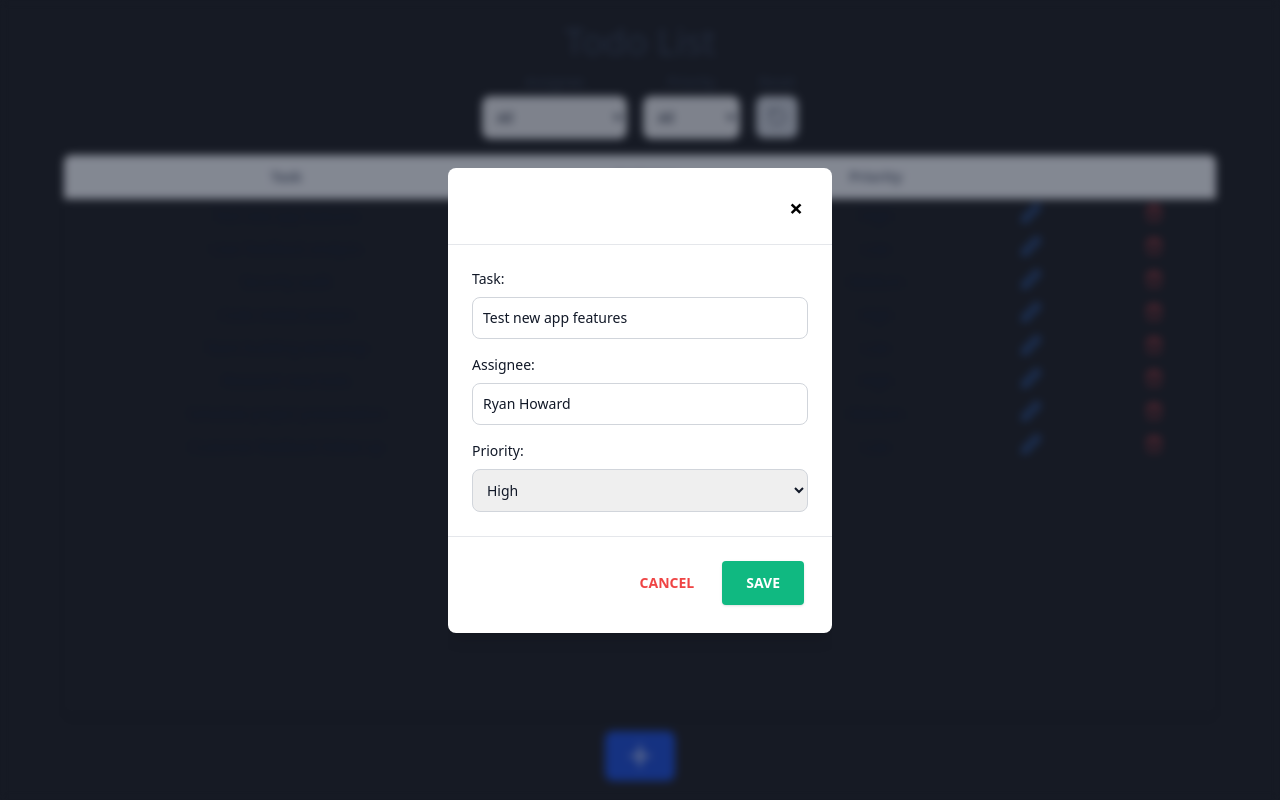
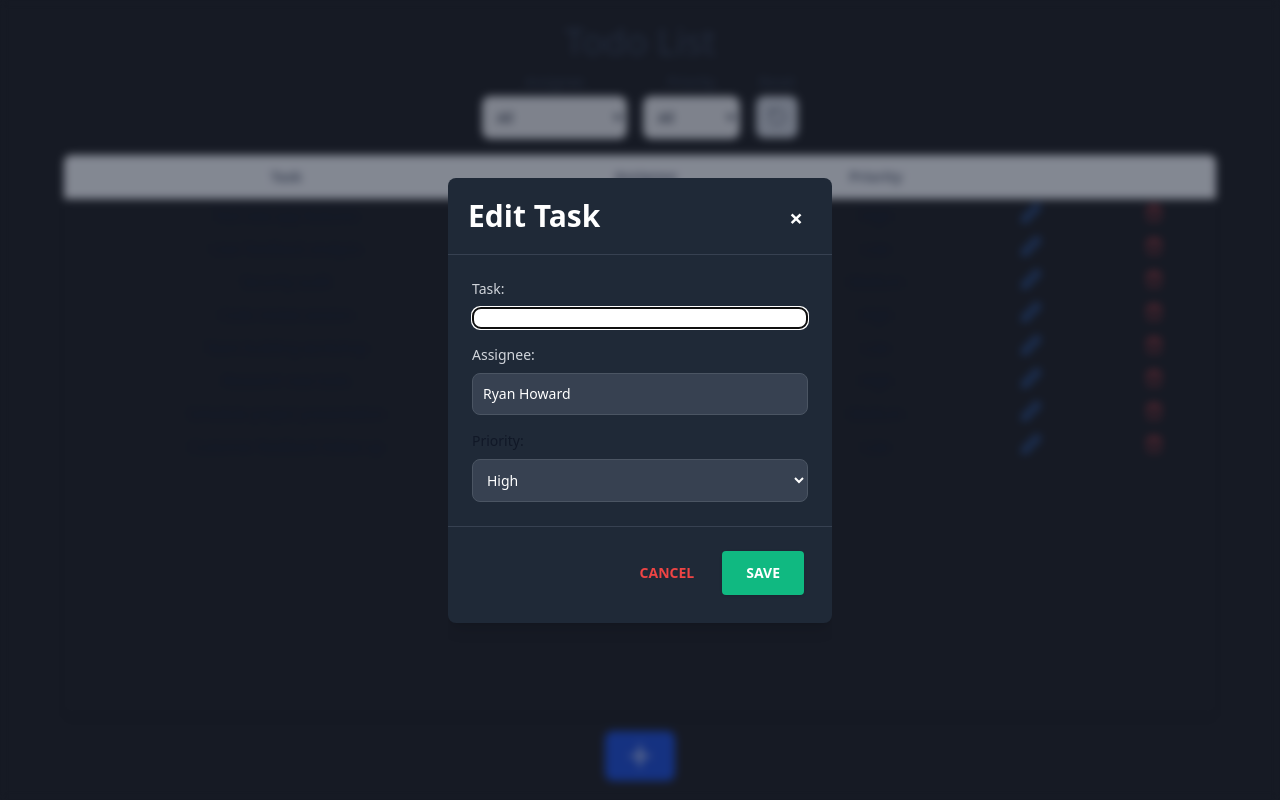
Before and after one commit to shlomiNugarker/Todo-List-React-Application, a React (Vite) app: page / in a window 1280 px wide. Both pictures are taken after a click on the button 1030 px from the left and 213 px from the top of the page. Built offline with nearby package versions, Linux system fonts and the light colour scheme.

Commit message:
auto focus input

```diff
--- a/src/cmps/TaskFormModal.tsx
+++ b/src/cmps/TaskFormModal.tsx
@@ -1,4 +1,4 @@
-import { useState } from "react";
+import { useEffect, useRef, useState } from "react";
 import { Task } from "../interfaces/Task";
 
 interface Props {
@@ -12,6 +12,14 @@ const TaskFormModal = ({ saveTask, close, task }: Props) => {
   const [errors, setErrors] = useState<{ task?: string; assignee?: string }>(
     {}
   );
+
+  const taskInputRef = useRef<HTMLInputElement>(null);
+
+  useEffect(() => {
+    if (taskInputRef.current) {
+      taskInputRef.current.focus();
+    }
+  }, []);
 
   const handleInputChange = (
     e: React.ChangeEvent<HTMLInputElement | HTMLSelectElement>
@@ -58,17 +66,17 @@ const TaskFormModal = ({ saveTask, close, task }: Props) => {
         onSubmit={handleSubmit}
         className="justify-center items-center flex overflow-x-hidden overflow-y-auto fixed  z-50 outline-none focus:outline-none min-w-[30vw]"
       >
-        <div className="relative my-6 mx-auto max-w-3xl border-0 rounded-lg shadow-lg flex flex-col w-full bg-white dark:bg-gray-800 dark:text-white outline-none focus:outline-none">
+        <div className="relative my-6 mx-auto max-w-3xl border-0 rounded-lg shadow-lg flex flex-col w-full  bg-gray-800 text-white outline-none focus:outline-none">
           {/* Header */}
-          <div className="flex items-start justify-between p-5 border-b border-gray-200 dark:border-gray-700 rounded-t">
+          <div className="flex items-start justify-between p-5 border-b  border-gray-700 rounded-t">
             <h3 className="text-3xl font-semibold">
               {taskToSave.id ? "Edit Task" : "Add Task"}
             </h3>
             <button
-              className="p-1 ml-auto bg-transparent border-0 text-black dark:text-white float-right text-3xl leading-none font-semibold outline-none focus:outline-none"
+              className="p-1 ml-auto bg-transparent border-0 text-white float-right text-3xl leading-none font-semibold outline-none focus:outline-none"
               onClick={close}
             >
-              <span className="bg-transparent text-black dark:text-white h-6 w-6 text-2xl block outline-none focus:outline-none">
+              <span className="bg-transparent text-white h-6 w-6 text-2xl block outline-none focus:outline-none">
                 ×
               </span>
             </button>
@@ -79,7 +87,7 @@ const TaskFormModal = ({ saveTask, close, task }: Props) => {
             <div>
               <label
                 htmlFor="task"
-                className="block mb-2 text-sm font-medium text-gray-900 dark:text-gray-300"
+                className="block mb-2 text-sm font-medium text-gray-300"
               >
                 Task:
               </label>
@@ -89,9 +97,10 @@ const TaskFormModal = ({ saveTask, close, task }: Props) => {
                 value={taskToSave.task}
                 onChange={handleInputChange}
                 aria-label="Task Description"
+                ref={taskInputRef}
                 className={`border ${
                   errors.task ? "border-red-500" : "border-gray-300"
-                } text-gray-900 text-sm rounded-lg focus:ring-blue-500 focus:border-blue-500 block w-full p-2.5 dark:bg-gray-700 dark:border-gray-600 dark:placeholder-gray-400 dark:text-white`}
+                }  text-sm rounded-lg focus:ring-blue-500 focus:border-blue-500 block w-full p-2.5bg-gray-700 border-gray-600 placeholder-gray-400 text-white`}
               />
               {errors.task && (
                 <p className="text-red-500 text-sm mt-1">{errors.task}</p>
@@ -101,7 +110,7 @@ const TaskFormModal = ({ saveTask, close, task }: Props) => {
             <div>
               <label
                 htmlFor="assignee"
-                className="block mb-2 text-sm font-medium text-gray-900 dark:text-gray-300"
+                className="block mb-2 text-sm font-medium text-gray-300"
               >
                 Assignee:
               </label>
@@ -113,7 +122,7 @@ const TaskFormModal = ({ saveTask, close, task }: Props) => {
                 aria-label="Assignee Name"
                 className={`border ${
                   errors.assignee ? "border-red-500" : "border-gray-300"
-                } text-gray-900 text-sm rounded-lg focus:ring-blue-500 focus:border-blue-500 block w-full p-2.5 dark:bg-gray-700 dark:border-gray-600 dark:placeholder-gray-400 dark:text-white`}
+                }  text-sm rounded-lg focus:ring-blue-500 focus:border-blue-500 block w-full p-2.5 bg-gray-700 border-gray-600 placeholder-gray-400 text-white`}
               />
               {errors.assignee && (
                 <p className="text-red-500 text-sm mt-1">{errors.assignee}</p>
@@ -123,7 +132,7 @@ const TaskFormModal = ({ saveTask, close, task }: Props) => {
             <div>
               <label
                 htmlFor="priority"
-                className="block mb-2 text-sm font-medium text-gray-900 dark:text-gray-300"
+                className="block mb-2 text-sm font-medium text-gray-900 text-gray-300"
               >
                 Priority:
               </label>
@@ -132,7 +141,7 @@ const TaskFormModal = ({ saveTask, close, task }: Props) => {
                 aria-label="Priority Level"
                 value={taskToSave.priority}
                 onChange={handleInputChange}
-                className="border border-gray-300 text-gray-900 text-sm rounded-lg focus:ring-blue-500 focus:border-blue-500 block w-full p-2.5 dark:bg-gray-700 dark:border-gray-600 dark:placeholder-gray-400 dark:text-white"
+                className="border text-sm rounded-lg focus:ring-blue-500 focus:border-blue-500 block w-full p-2.5 bg-gray-700 border-gray-600 placeholder-gray-400 text-white"
               >
                 {["High", "Medium", "Low"].map((priority) => (
                   <option key={priority} value={priority}>
@@ -144,7 +153,7 @@ const TaskFormModal = ({ saveTask, close, task }: Props) => {
           </div>
 
           {/* Footer */}
-          <div className="flex items-center justify-end p-6 border-t border-gray-200 dark:border-gray-700 rounded-b">
+          <div className="flex items-center justify-end p-6 border-t border-gray-700 rounded-b">
             <button
               className="text-red-500 background-transparent font-bold uppercase px-6 py-2 text-sm outline-none focus:outline-none mr-1 mb-1 ease-linear transition-all duration-150"
               type="button"
```
